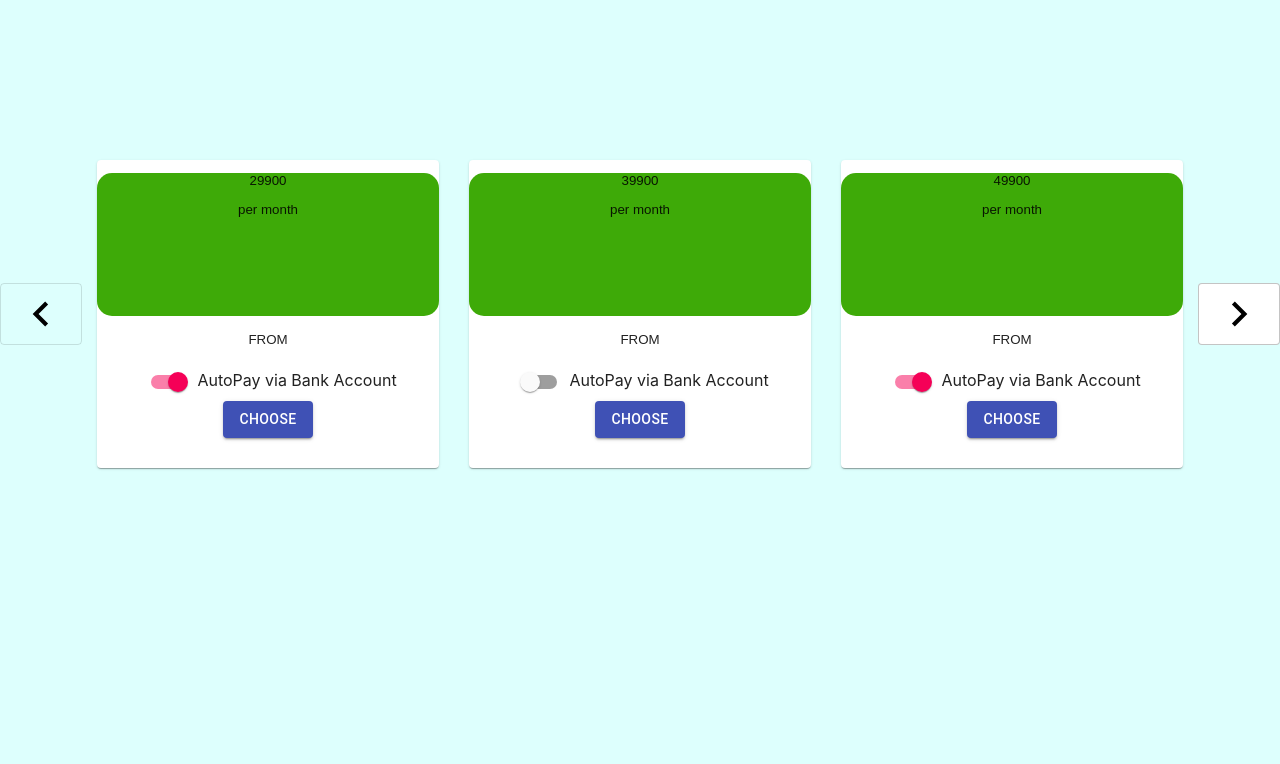
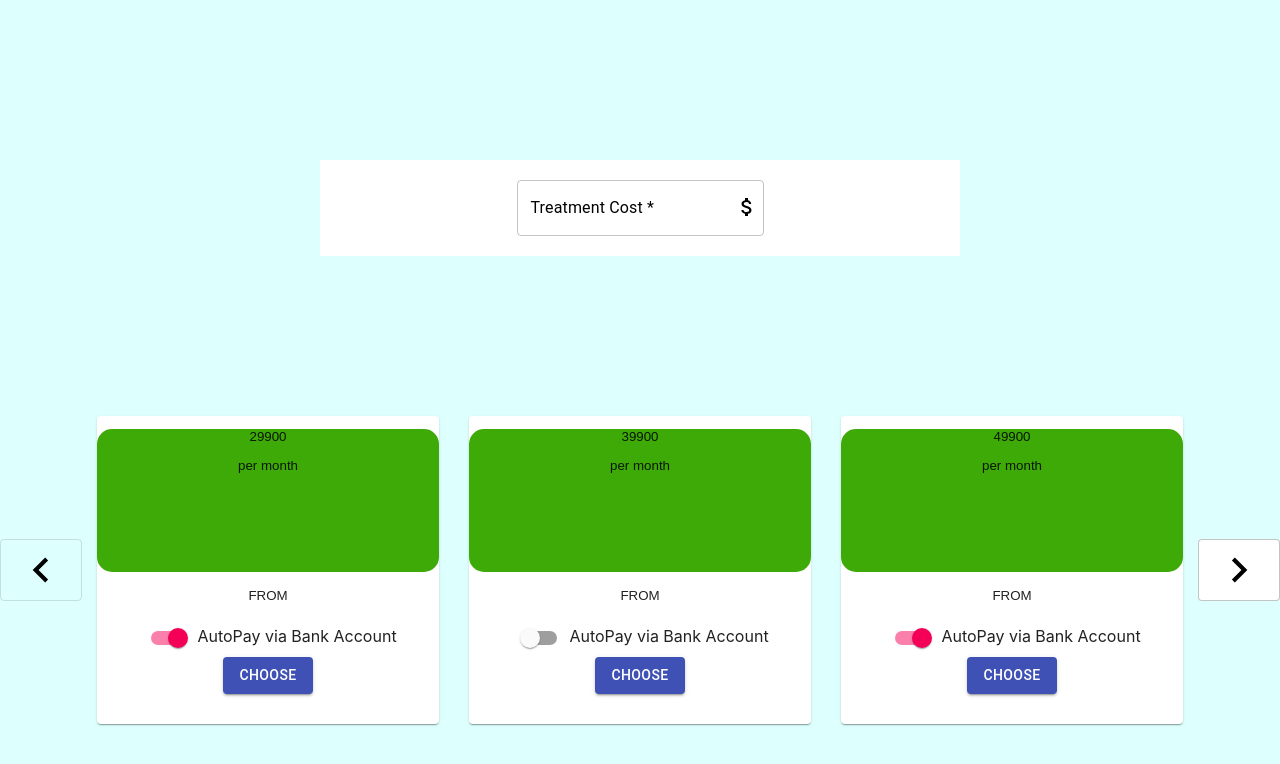
Before and after one commit to mary-balukleeva/gil-test-task, a React (Create React App) app: page / in a window 1280 px wide. Shown: the top 764 px of the page. Built offline with nearby package versions, Linux system fonts and the light colour scheme.

Commit message:
add cost component

```diff
--- a/package.json
+++ b/package.json
@@ -4,6 +4,7 @@
   "private": true,
   "dependencies": {
     "@material-ui/core": "^4.11.0",
+    "@material-ui/icons": "^4.9.1",
     "@testing-library/jest-dom": "^4.2.4",
     "@testing-library/react": "^9.3.2",
     "@testing-library/user-event": "^7.1.2",
--- a/src/App.tsx
+++ b/src/App.tsx
@@ -3,10 +3,12 @@ import React from 'react';
 import Carrossel from './Components/Carrossel/Carrossel';
 
 import './App.css';
+import CostField from './Components/CostField/CostField';
 
 function App() {
   return (
     <div className="App">
+      <CostField />
       <Carrossel />
     </div>
   );
--- a/src/Components/Carrossel/Carrossel.tsx
+++ b/src/Components/Carrossel/Carrossel.tsx
@@ -1,5 +1,4 @@
 import React, {useState} from 'react';
-
 import { cards } from '../../assets/mockData';
 import CardItem from '../CardItem/CardItem';
 import LeftArrow from './Arrows/LeftArrow';
--- /dev/null
+++ b/src/Components/CostField/CostField.tsx
@@ -0,0 +1,45 @@
+import React, { useState } from 'react';
+import AttachMoneyIcon from '@material-ui/icons/AttachMoney';
+import TextField from '@material-ui/core/TextField';
+
+export default function CostField() {
+  const [cost, setCost] = useState('');
+
+  const formatCurrency = (value: number): string => {
+    const format = new Intl.NumberFormat();
+
+    return format.format(value);
+  }
+
+  const onCostChange = (value: string) => {
+    // validation
+
+    let number: number;
+    // if (isDecimalPart && 1) {
+    //   number[value.length] = value[value.length-1];
+    //   number[value.length] = value[value.length-1];
+    // }
+
+
+    number = +value.replace(/[^\d\.]/g, '');
+
+    setCost(formatCurrency(number));
+  }
+
+  return (
+    <div className="costFieldWrapper">
+      <div className="cost-form">
+        <TextField
+          id="cost-input"
+          label="Treatment Cost *"
+          type="text"
+          variant="outlined"
+          value={cost}
+          onChange={e => onCostChange(e.target.value)}
+        />
+        <AttachMoneyIcon />
+
+      </div>
+    </div>
+  );
+}
--- a/src/index.css
+++ b/src/index.css
@@ -66,3 +66,38 @@ button.MuiButtonBase-root.MuiButton-root.MuiButton-outlined:disabled {
   border-radius: 9px;
   background-color: rgba(9, 2, 36, 0.1);
 }
+
+.costFieldWrapper {
+  background-color: #fff;
+  width: 50%;
+  margin: 10rem auto;
+  padding: 20px 0;
+}
+
+.cost-form {
+  position: relative;
+  margin: 0 auto;
+  width: 247px;
+}
+
+.cost-form svg {
+  position: absolute;
+  right: 5px;
+  top: 15px;
+  bottom: 15px;
+}
+
+
+
+#cost-input {
+  font-weight: 600;
+}
+
+.MuiFormControl-root.MuiTextField-root > label.MuiFormLabel-root.MuiInputLabel-root {
+  color: black;
+}
+
+.MuiOutlinedInput-root.Mui-focused .MuiOutlinedInput-notchedOutline {
+  color: black;
+  border-color: black;
+}
```
Also changed, not shown: 1 other file (tests, documents, lock files or other folders).
